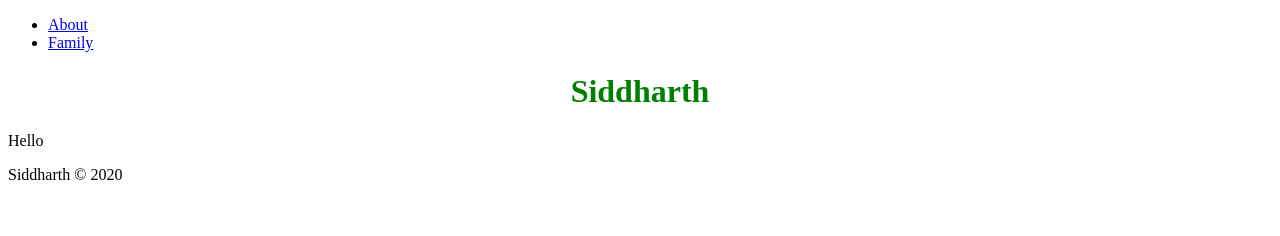
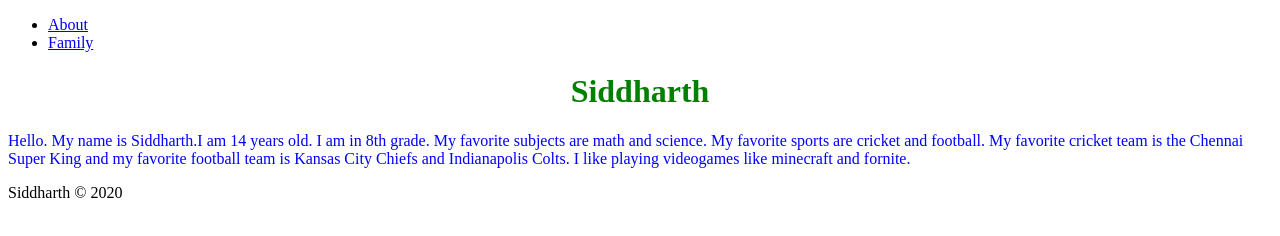
Before and after one commit to siddharth514/siddharth514.github.io, a plain HTML site: page index.html in a window 1280 px wide. Drawn offline with Linux system fonts and the light colour scheme; files that its build step writes are made by us from their sources.

Commit message:
siddharth

```diff
--- a/css/style.css
+++ b/css/style.css
@@ -1,3 +1,6 @@
 h1{color: green;
     text-align:center;
 }
+p{color: blue;
+    text-align:left;
+}
--- a/index.html
+++ b/index.html
@@ -18,7 +18,7 @@
 	</header>
 <main>
 <h1>Siddharth</h1>
-<p>Hello</p>
+<p>Hello. My name is Siddharth.I am 14 years old. I am in 8th grade. My favorite subjects are math and science. My favorite sports are cricket and football. My favorite cricket team is the Chennai Super King and my favorite football team is Kansas City Chiefs and Indianapolis Colts. I like playing videogames like minecraft and fornite. </p>
 </main>
 <footer>
 Siddharth &copy; 2020
```
